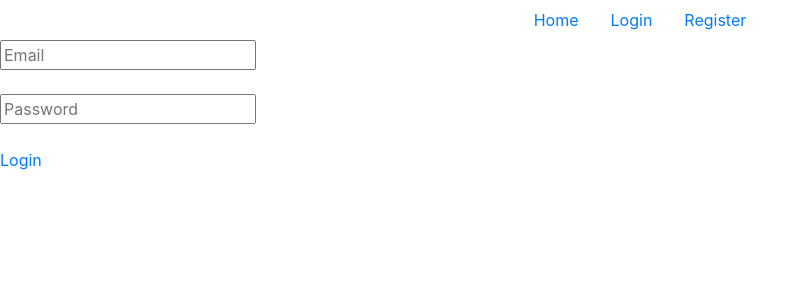
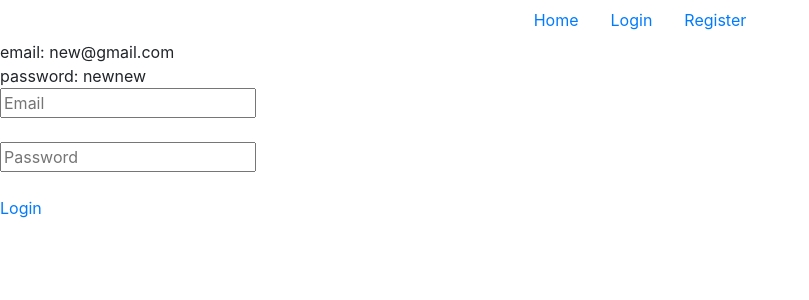
Before and after one commit to zbigan/angularBlogFrontend, an Angular app: page /login in a window 1280 px wide. Shown: the top 300 px of the page, without its empty margins (0-809 px from the left). Built offline with nearby package versions, Linux system fonts and the light colour scheme.

Commit message:
add login info

```diff
--- a/src/app/login/login.component.html
+++ b/src/app/login/login.component.html
@@ -1,4 +1,6 @@
 <div *ngIf="!loggedIn" class="logged-out">
+    <div> email: new@gmail.com </div>
+    <div> password: newnew </div>
     <input type="text" placeholder="Email" [(ngModel)]="email"><br><br>
     <input type="password" placeholder="Password" [(ngModel)]="password"><br><br>
     <a routerLink="/" (click)="doLogin()">Login</a>
```
